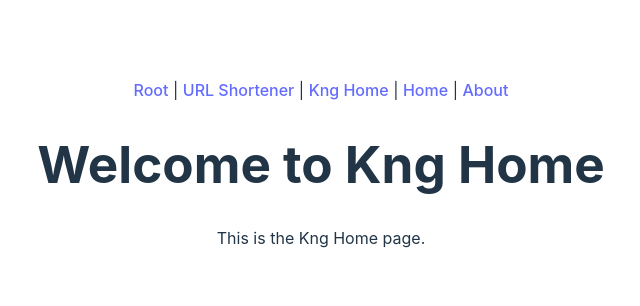
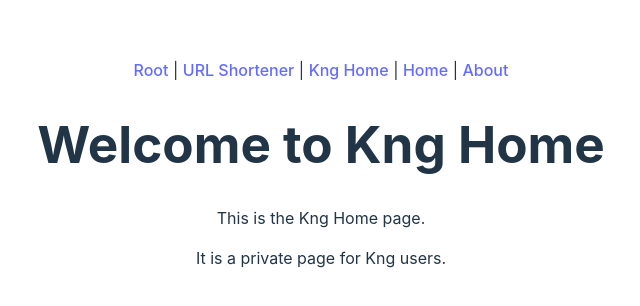
Before and after one commit to mahafun/my-cicd-apps, a React (Vite) app: page /kng-home in a window 1280 px wide. Shown: the part 228-534 px from the top of the page, without its empty margins (319-959 px from the left). Built offline with nearby package versions, Linux system fonts and the light colour scheme.

Commit message:
add description for Kng Home page indicating it's private for Kng users

```diff
--- a/src/pages/KngHome.jsx
+++ b/src/pages/KngHome.jsx
@@ -7,6 +7,7 @@ const KngHome = () => {
     <div>
       <h1>Welcome to Kng Home</h1>
       <p>This is the Kng Home page.</p>
+      <p>It is a private page for Kng users.</p>
     </div>
   );
 };
```
